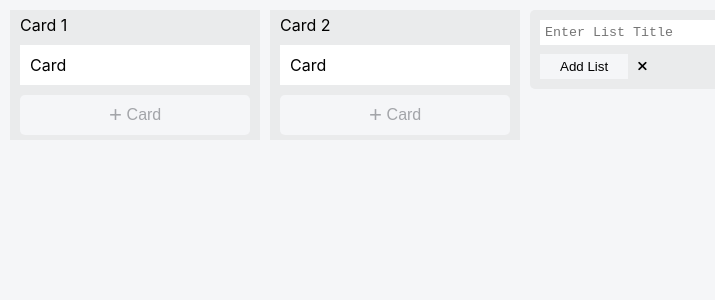
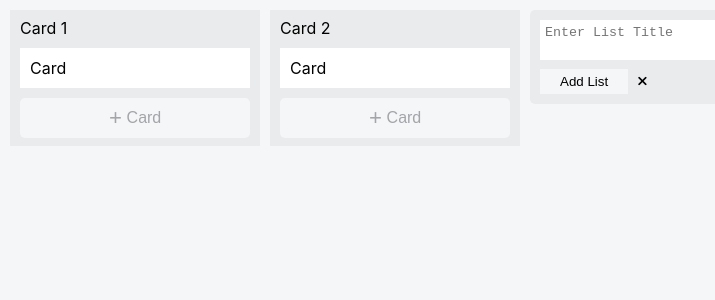
Before and after one commit to fawadmehmood11/kanban-board, a React (Create React App) app: page / in a window 1280 px wide. Both pictures are taken after a click on the button "Add a List". Shown: the top 300 px of the page, without its empty margins (0-715 px from the left). Built offline with nearby package versions, Linux system fonts and the light colour scheme.

Commit message:
added separate component for TextArea

```diff
--- a/package.json
+++ b/package.json
@@ -13,6 +13,7 @@
     "react-redux": "^8.0.2",
     "react-scripts": "5.0.1",
     "react-textarea-autosize": "^8.3.4",
+    "styled-components": "^5.3.5",
     "web-vitals": "^2.1.4"
   },
   "scripts": {
--- a/src/components/List.jsx
+++ b/src/components/List.jsx
@@ -2,11 +2,7 @@ import React from "react";
 import "../styles/List.css";
 
 const List = ({ list }) => {
-  const { tittle } = list;
-
-  const addCard = () => {
-    console.log("addCard");
-  };
+  const { id, tittle } = list;
 
   return (
     <div className="listItem">
@@ -14,7 +10,7 @@ const List = ({ list }) => {
 
       <div className="listCards">Card</div>
 
-      <button className="btn btnAddList cardBtn" onClick={addCard}>
+      <button className="btn btnAddList cardBtn">
         <i className="fa-light fa-plus"></i>
         Card
       </button>
--- a/src/components/NewListCreator.jsx
+++ b/src/components/NewListCreator.jsx
@@ -6,6 +6,7 @@ import ActionBtns from "./ActionBtns";
 import { useDispatch } from "react-redux";
 import { nanoid } from "nanoid";
 import { addList } from "../features/ListSlice";
+import TextAreaComp from "./TextAreaComp";
 
 const NewListCreator = ({ toggleAddList }) => {
   const [listTittle, setListTittle] = useState("");
@@ -17,13 +18,24 @@ const NewListCreator = ({ toggleAddList }) => {
     dispatch(addList(id, listTittle));
   };
 
+  const handleChange = (e) => {
+    setListTittle(e.target.value);
+  };
+
   return (
     <div className="ListEditor">
-      <TextareaAutosize
+      {/* <TextareaAutosize
         className="textArea"
         value={listTittle}
         placeholder="Enter List Title"
         onChange={(e) => setListTittle(e.target.value)}
+      /> */}
+
+      <TextAreaComp
+        value={listTittle}
+        placeholderVal="Enter List Title"
+        handleChange={handleChange}
+        list={true}
       />
 
       <ActionBtns
--- /dev/null
+++ b/src/components/TextAreaComp.jsx
@@ -0,0 +1,25 @@
+import React from "react";
+import TextareaAutosize from "react-textarea-autosize";
+import styled from "styled-components";
+
+const TextArea = styled(TextareaAutosize)`
+  width: 100%;
+  margin-bottom: 5px;
+  padding: 5px;
+  border: none;
+  outline: none;
+  resize: none;
+`;
+
+const TextAreaComp = ({ value, placeholderVal, handleChange, list }) => {
+  return (
+    <TextArea
+      value={value}
+      placeholder={placeholderVal}
+      onChange={handleChange}
+      minRows={list ? 2 : 3}
+    />
+  );
+};
+
+export default TextAreaComp;
--- a/src/features/ListSlice.jsx
+++ b/src/features/ListSlice.jsx
@@ -18,7 +18,6 @@ const listSlice = createSlice({
 
     addList: {
       reducer: (state, action) => {
-        console.log(action.payload);
         state.lists.push(action.payload);
       },
       prepare(id, listTittle) {
@@ -30,11 +29,15 @@ const listSlice = createSlice({
         };
       },
     },
+
+    addCard: (state, action) => {
+      console.log(action.payload);
+    },
   },
 });
 
 export const getLists = (state) => state.lists.lists;
 
-export const { addList } = listSlice.actions;
+export const { addList, addCard } = listSlice.actions;
 
 export default listSlice.reducer;
--- a/src/styles/Board.css
+++ b/src/styles/Board.css
@@ -3,7 +3,7 @@
 }
 
 .btnAddList {
-  width: 230px;
+  width: 250px;
   height: 40px;
   padding: 0px 5px;
   font-size: 16px;
--- a/src/styles/List.css
+++ b/src/styles/List.css
@@ -5,8 +5,9 @@
 }
 
 .listItem {
+  width: 250px;
   background-color: #eaebec;
-  padding: 5px 10px;
+  padding: 8px 10px;
   display: flex;
   flex-direction: column;
   gap: 10px;
@@ -19,4 +20,5 @@
 
 .cardBtn {
   background-color: #f5f6f8;
+  width: 100%;
 }
--- a/src/styles/NewListCreator.css
+++ b/src/styles/NewListCreator.css
@@ -1,15 +1,6 @@
 .ListEditor {
+  width: 250px;
   background: var(--clr-secondary);
   padding: 10px;
   border-radius: 5px;
 }
-
-.textArea {
-  width: 100%;
-  height: 20px;
-  margin-bottom: 5px;
-  padding: 5px;
-  border: none;
-  outline: none;
-  resize: none;
-}
```
Also changed, not shown: 1 other file (tests, documents, lock files or other folders).
